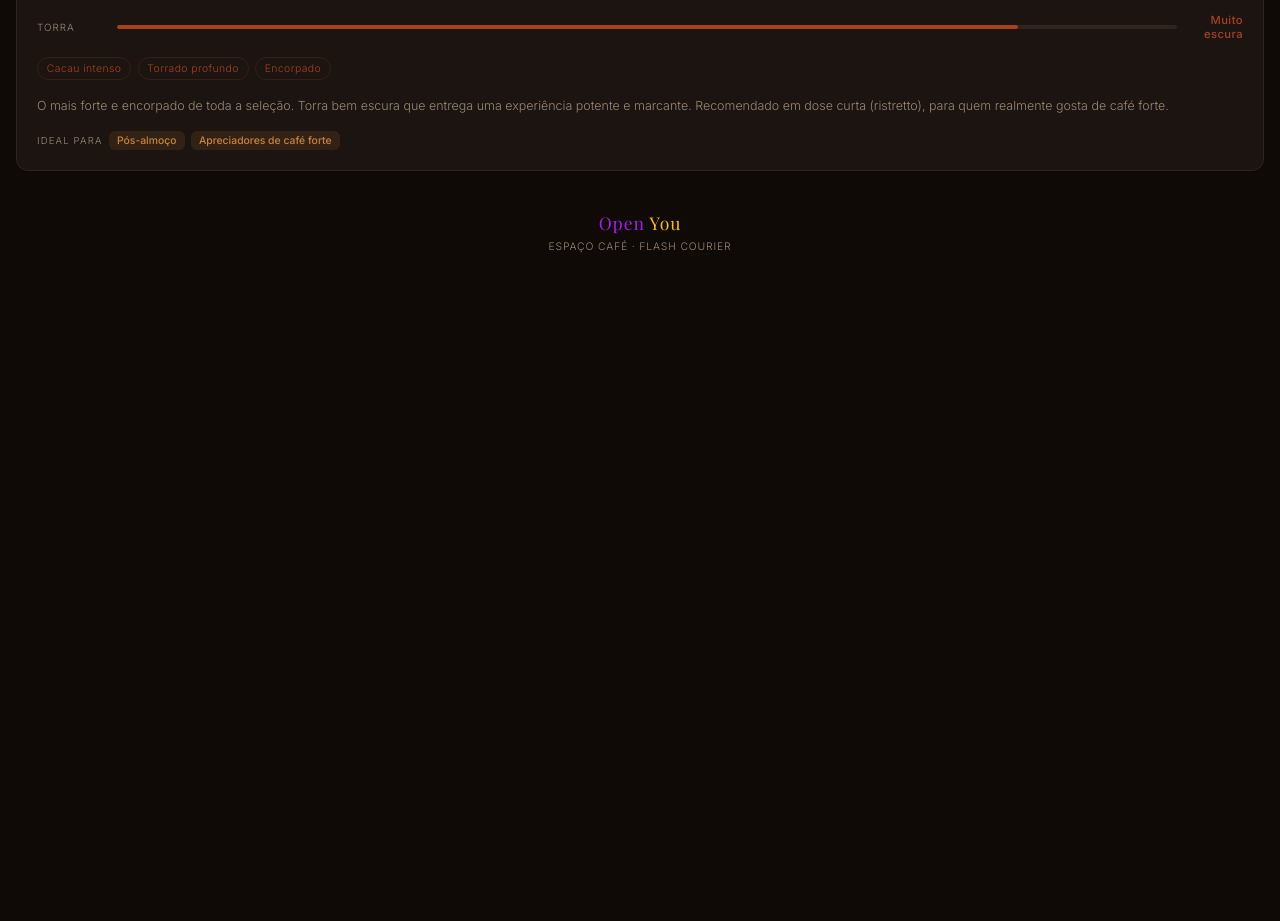
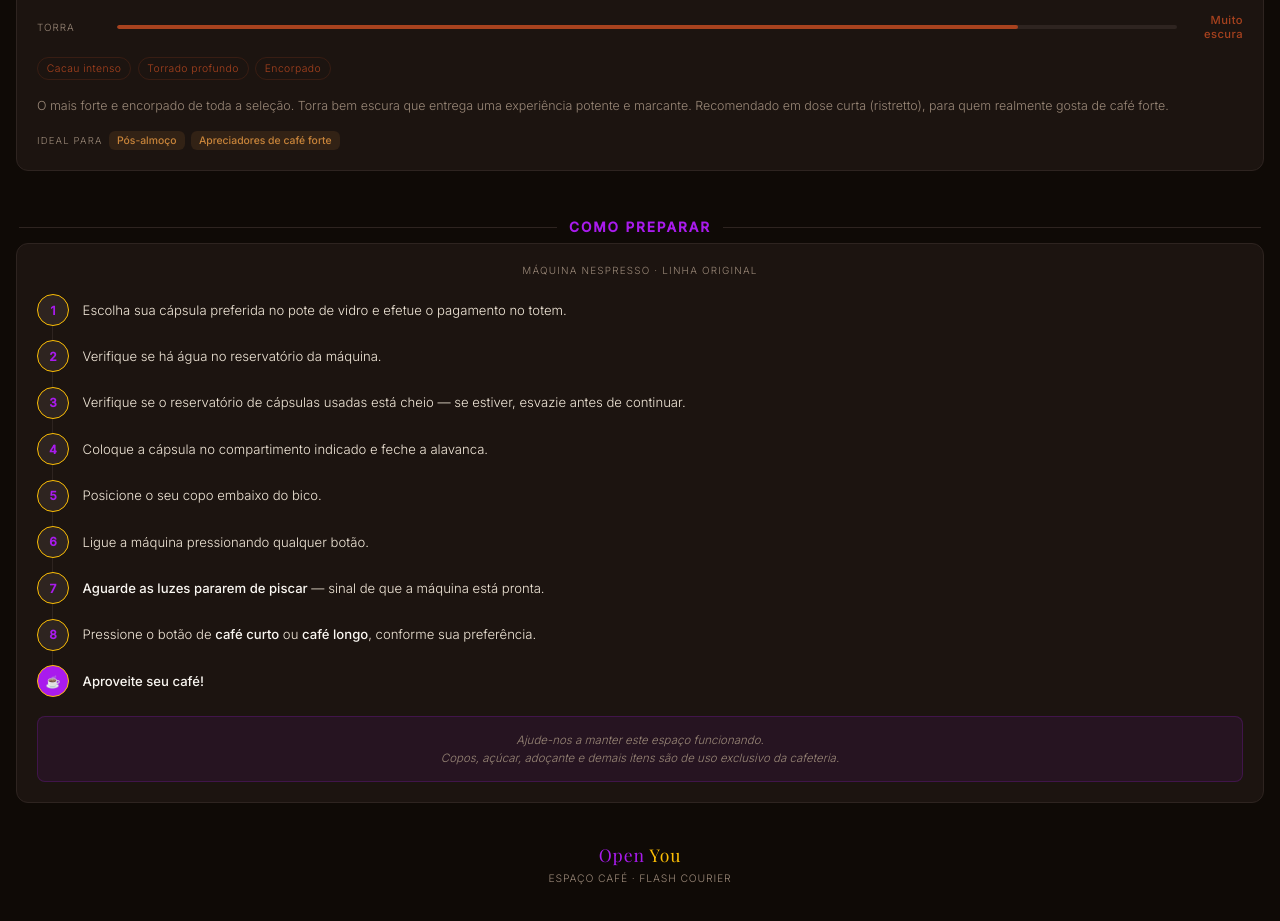
Before and after one commit to caiqueMSR/espacocafe-openyou, a plain HTML site: page index.html in a window 1280 px wide. Shown: the part 2880-3801 px from the top of the page. Before the commit the page ends 3181 px from the top, so only its background shows below. Drawn offline with nearby package versions, Linux system fonts and the light colour scheme; a web font is replaced by a local one.

Commit message:
Add files via upload

```diff
--- a/index.html
+++ b/index.html
@@ -314,6 +314,76 @@
       border-radius: 6px;
       background: rgba(200,132,58,0.12);
       color: #C8843A;
+    }
+
+    /* ── TUTORIAL ── */
+    .tutorial-card {
+      margin: 0 1rem 1rem;
+      background: #1C1410;
+      border: 1px solid #2E2420;
+      border-radius: 12px;
+      padding: 1.25rem;
+    }
+    .tutorial-intro {
+      font-size: 0.62rem;
+      letter-spacing: 0.12em;
+      text-transform: uppercase;
+      color: #9A8878;
+      margin-bottom: 1.1rem;
+      text-align: center;
+    }
+    .step {
+      display: flex;
+      align-items: flex-start;
+      gap: 0.85rem;
+      margin-bottom: 0.9rem;
+      position: relative;
+    }
+    .step:not(.step-last)::after {
+      content: '';
+      position: absolute;
+      left: 15px;
+      top: 32px;
+      width: 1px;
+      height: calc(100% + 0.1rem);
+      background: #2E2420;
+    }
+    .step-num {
+      width: 32px;
+      height: 32px;
+      border-radius: 50%;
+      background: #2E2420;
+      border: 1.5px solid #FCBE05;
+      color: #A91BED;
+      font-size: 0.75rem;
+      font-weight: 700;
+      display: flex;
+      align-items: center;
+      justify-content: center;
+      flex-shrink: 0;
+      font-family: 'Inter', sans-serif;
+    }
+    .step-text {
+      font-size: 0.82rem;
+      color: #F2E8D9;
+      line-height: 1.55;
+      padding-top: 0.35rem;
+    }
+    .step-text strong {
+      color: #FAF7F2;
+      font-weight: 500;
+    }
+    .tutorial-notice {
+      margin-top: 1.2rem;
+      padding: 0.85rem 1rem;
+      background: rgba(169,27,237,0.08);
+      border: 1px solid rgba(169,27,237,0.2);
+      border-radius: 8px;
+      font-size: 0.72rem;
+      color: #9A8878;
+      line-height: 1.6;
+      text-align: center;
+      font-style: italic;
     }
 
     /* ── FOOTER ── */
@@ -700,6 +770,55 @@
   </article>
 
   <!-- FOOTER -->
+  <!-- PASSO A PASSO -->
+  <p class="section-label" style="color:#A91BED;">Como Preparar</p>
+
+  <div class="tutorial-card">
+    <p class="tutorial-intro">Máquina Nespresso · Linha Original</p>
+
+    <div class="step">
+      <div class="step-num">1</div>
+      <div class="step-text">Escolha sua cápsula preferida no pote de vidro e efetue o pagamento no totem.</div>
+    </div>
+    <div class="step">
+      <div class="step-num">2</div>
+      <div class="step-text">Verifique se há água no reservatório da máquina.</div>
+    </div>
+    <div class="step">
+      <div class="step-num">3</div>
+      <div class="step-text">Verifique se o reservatório de cápsulas usadas está cheio — se estiver, esvazie antes de continuar.</div>
+    </div>
+    <div class="step">
+      <div class="step-num">4</div>
+      <div class="step-text">Coloque a cápsula no compartimento indicado e feche a alavanca.</div>
+    </div>
+    <div class="step">
+      <div class="step-num">5</div>
+      <div class="step-text">Posicione o seu copo embaixo do bico.</div>
+    </div>
+    <div class="step">
+      <div class="step-num">6</div>
+      <div class="step-text">Ligue a máquina pressionando qualquer botão.</div>
+    </div>
+    <div class="step">
+      <div class="step-num">7</div>
+      <div class="step-text"><strong>Aguarde as luzes pararem de piscar</strong> — sinal de que a máquina está pronta.</div>
+    </div>
+    <div class="step">
+      <div class="step-num">8</div>
+      <div class="step-text">Pressione o botão de <strong>café curto</strong> ou <strong>café longo</strong>, conforme sua preferência.</div>
+    </div>
+    <div class="step step-last">
+      <div class="step-num" style="background:#A91BED;">☕</div>
+      <div class="step-text"><strong>Aproveite seu café!</strong></div>
+    </div>
+
+    <div class="tutorial-notice">
+      <p>Ajude-nos a manter este espaço funcionando.<br>
+      Copos, açúcar, adoçante e demais itens são de uso exclusivo da cafeteria.</p>
+    </div>
+  </div>
+
   <footer>
     <p class="footer-logo"><span style="color:#A91BED;">Open</span> <span style="color:#FCBE05;">You</span></p>
     <p class="footer-sub">Espaço Café · Flash Courier</p>
```
